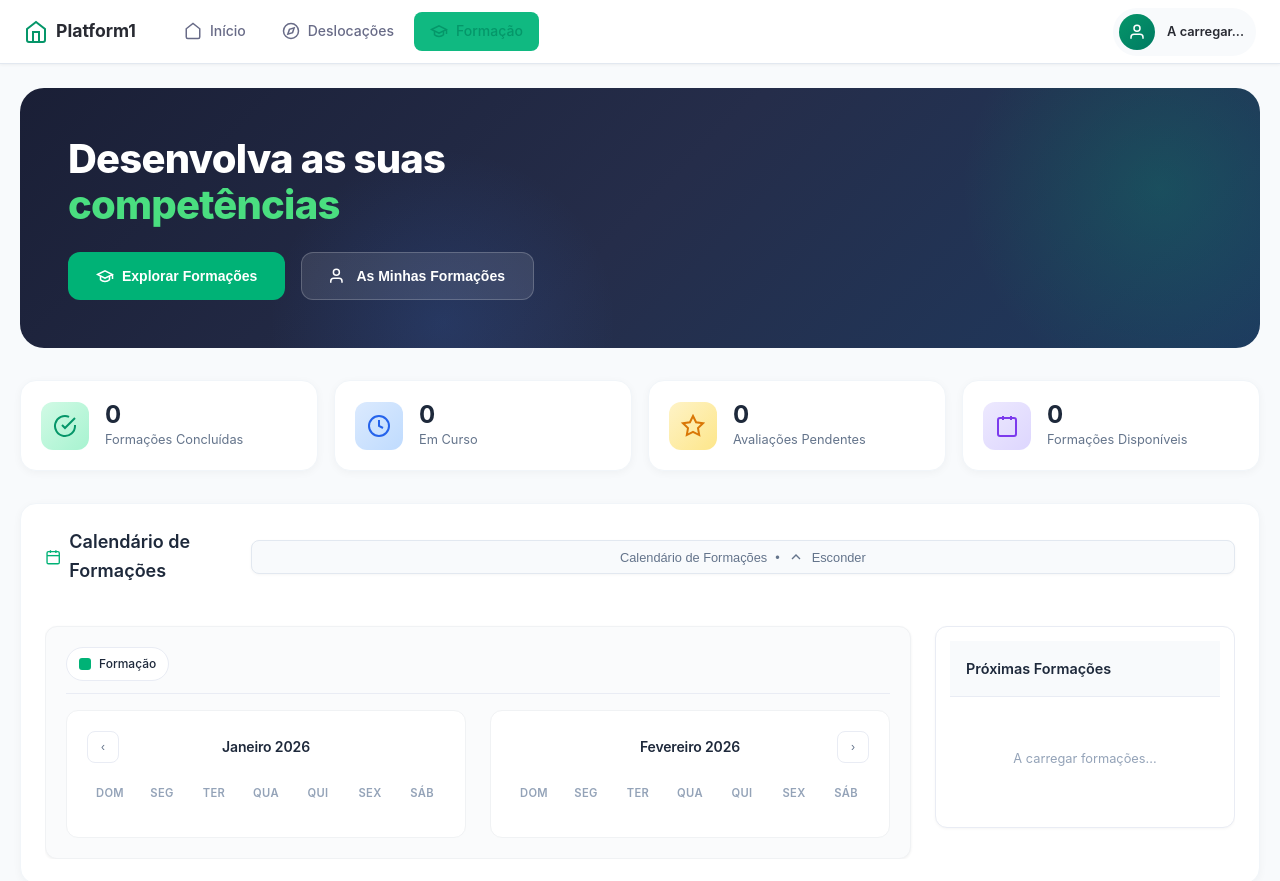
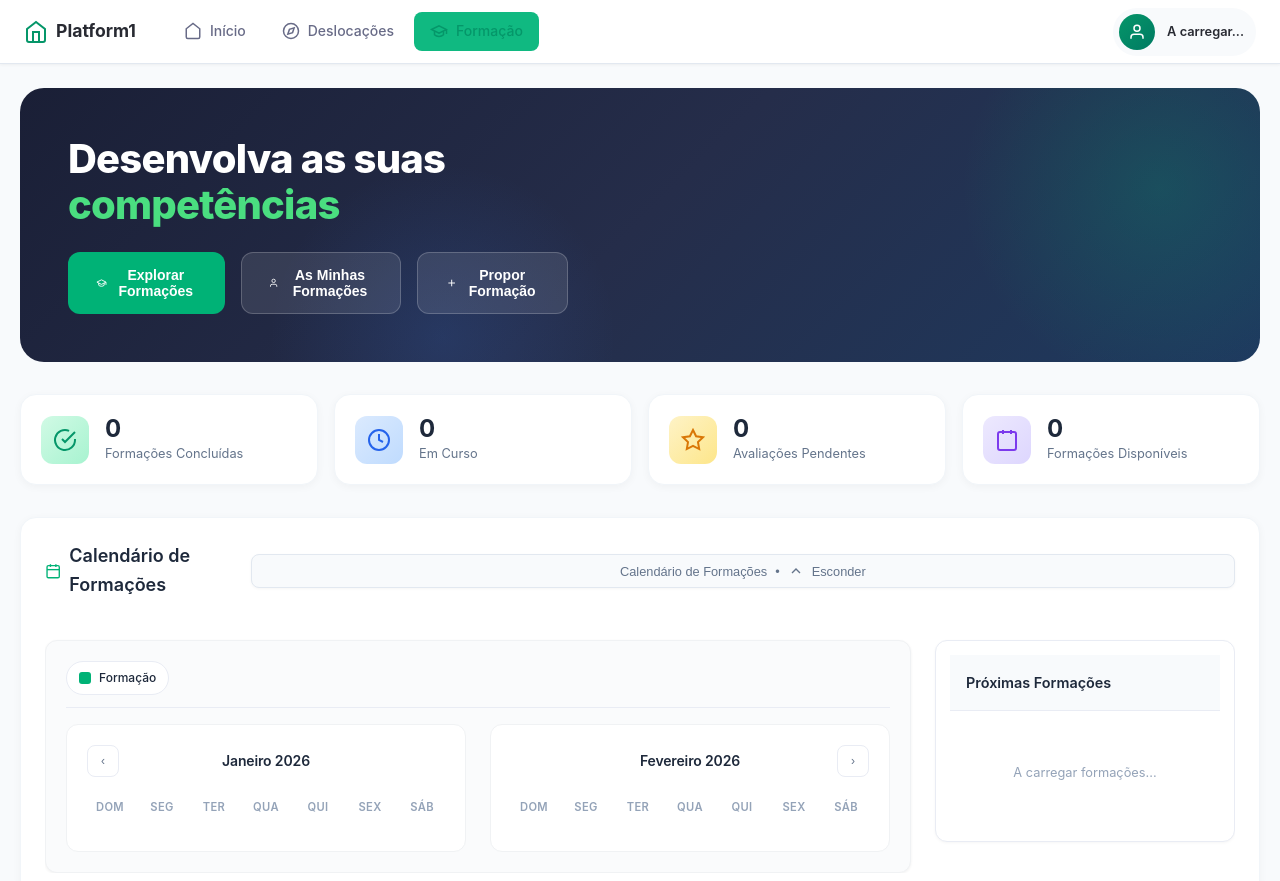
Before and after one commit to andrealmeida6/Platform1, a Jekyll site: the page built from formacao.html, in a window 1280 px wide and 900 px high. Shown: the top 881 px of the window. Built offline with Jekyll 4.4.1, drawn with Linux system fonts in a browser that asks for light colours.

Commit message:
fix: Adicionar botão Propor Formação ao hero-cta

```diff
--- a/formacao.html
+++ b/formacao.html
@@ -17,6 +17,10 @@ title: Centro de Formação
           <button class="hero-btn hero-btn-secondary" onclick="scrollToMinhasFormacoes()">
             <svg viewBox="0 0 24 24" fill="none" stroke="currentColor" stroke-width="2"><path d="M16 21v-2a4 4 0 00-4-4H5a4 4 0 00-4 4v2"/><circle cx="8.5" cy="7" r="4"/></svg>
             As Minhas Formações
+          </button>
+          <button class="hero-btn hero-btn-secondary" onclick="openModalProporFormacao()">
+            <svg viewBox="0 0 24 24" fill="none" stroke="currentColor" stroke-width="2"><line x1="12" y1="5" x2="12" y2="19"/><line x1="5" y1="12" x2="19" y2="12"/></svg>
+            Propor Formação
           </button>
           <a href="{{ '/gestao-formacoes' | relative_url }}" class="hero-btn hero-btn-secondary" id="btnGestaoFormacoes" style="display: none; text-decoration: none;">
             <svg viewBox="0 0 24 24" fill="none" stroke="currentColor" stroke-width="2"><path d="M12 20h9"/><path d="M16.5 3.5a2.121 2.121 0 013 3L7 19l-4 1 1-4L16.5 3.5z"/></svg>
@@ -348,5 +352,5 @@ title: Centro de Formação
   </div>
 </div>
 
-<!-- JavaScript específico da página (usando relative_url para baseurl correto) -->
+<!-- JavaScript específico da página -->
 <script src="{{ '/web-files/js/formacao-centro.js' | relative_url }}"></script>
```
